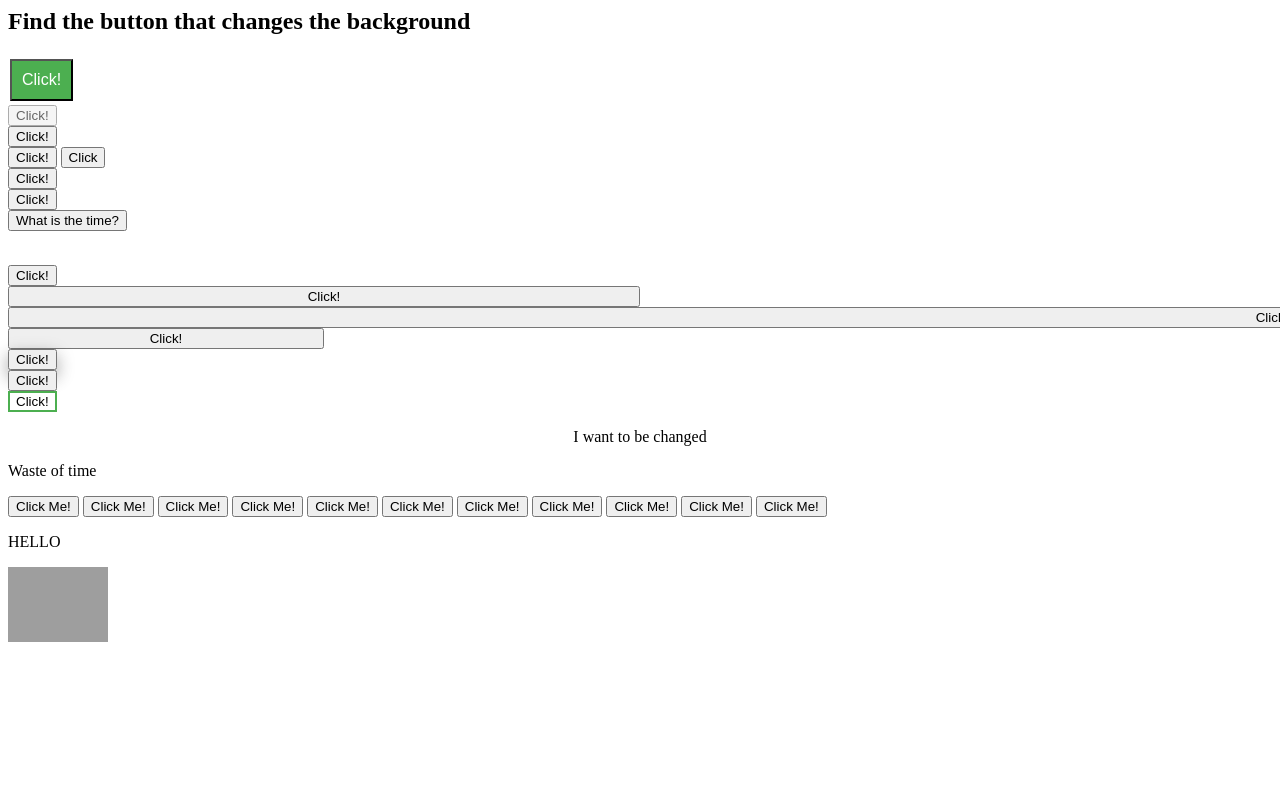
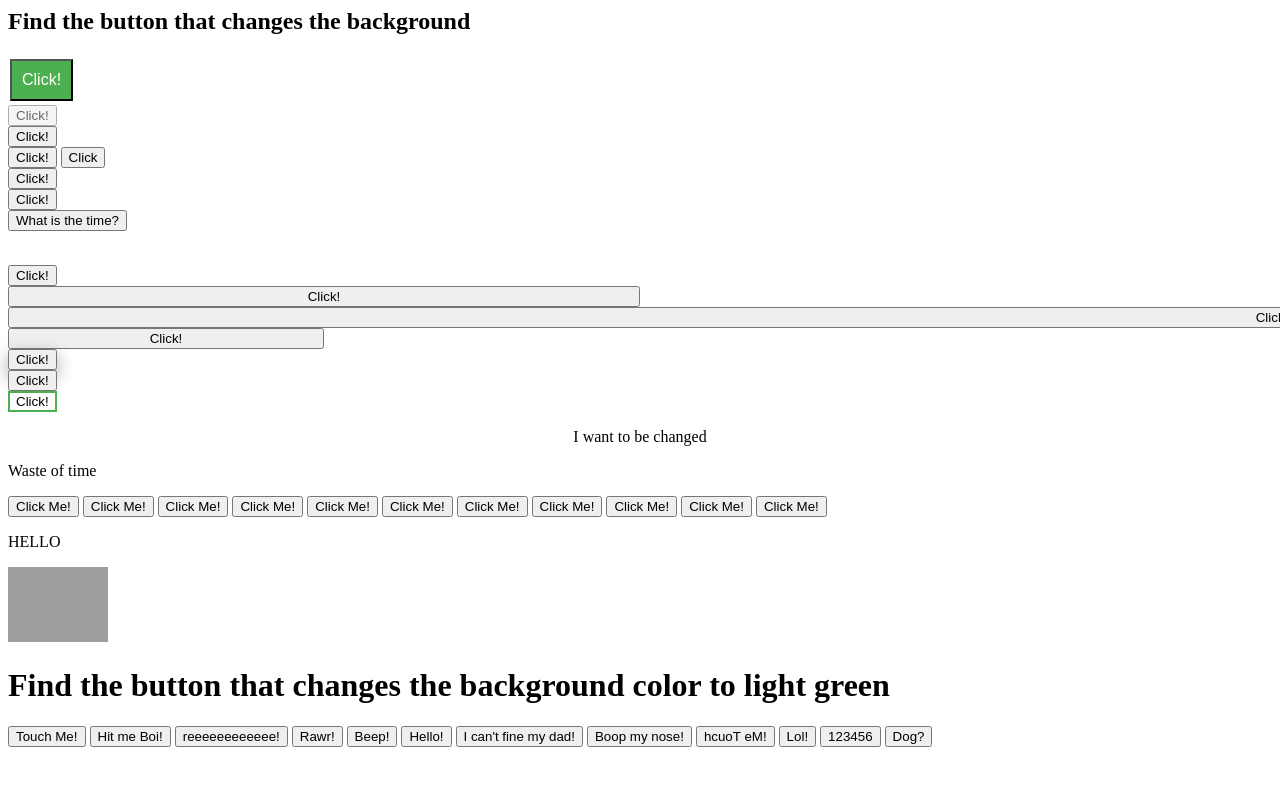
Before and after one commit to ohiofi/I-like-buttons, a plain HTML site: page index.html in a window 1280 px wide. Shown: the top 786 px of the page. Drawn offline with Linux system fonts and the light colour scheme; grey boxes are pictures that could not be loaded.

Commit message:
added 12 buttons

```diff
--- a/index.html
+++ b/index.html
@@ -167,6 +167,22 @@
      document.body.style.backgroundColor = "pink";
   }
 </script>
+
+ <h1>Find the button that changes the background color to light green</h1>
+
+
+    <button type="button" onclick="document.body.style='background-color:red;' ">Touch Me!</button>
+    <button type="button" onclick="document.body.style='background-color:darkred;'">Hit me Boi!</button>
+    <button type="button" onclick="document.body.style='background-color:blue;' ">reeeeeeeeeeee!</button>
+    <button type="button" onclick="document.body.style='background-color:gray;' ">Rawr!</button>
+    <button type="button" onclick="document.body.style='background-color:yellow;' ">Beep!</button>
+    <button type="button" onclick="document.body.style='background-color:brown;' ">Hello!</button>
+    <button type="button" onclick="document.body.style='background-color:darkgray;' ">I can't fine my dad!</button>
+    <button type="button" onclick="document.body.style='background-color:white;' ">Boop my nose!</button>
+    <button type="button" onclick="document.body.style='background-color:lightblue;' ">hcuoT eM!</button>
+    <button type="button" onclick="document.body.style='background-color:orange;' ">Lol!</button>
+    <button type="button" onclick="document.body.style='background-color:green;' ">123456</button>
+    <button type="button" onclick="document.body.style='background-color:lightgreen;' ">Dog?</button>
 </body>
 
 </html>
```
